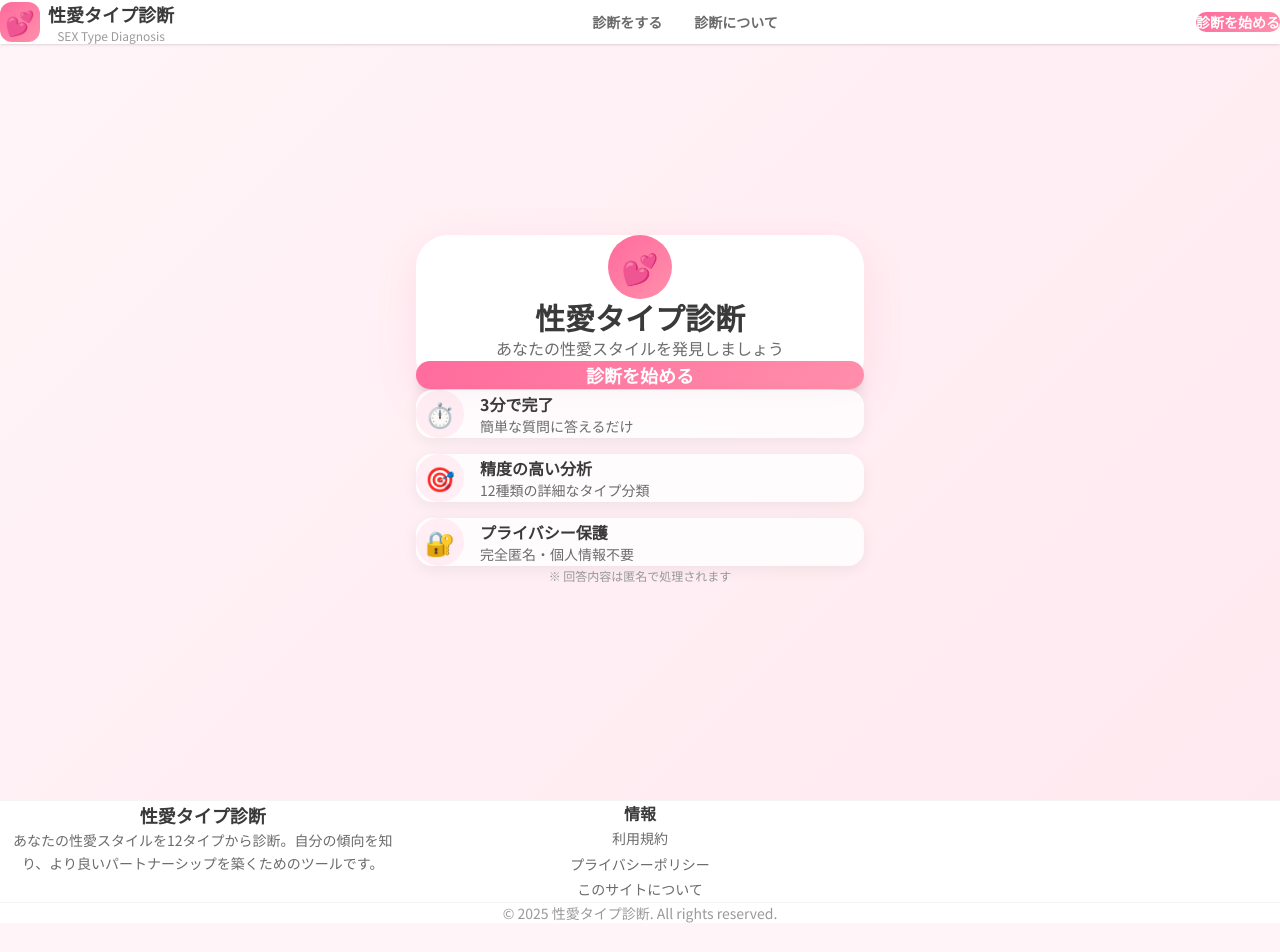
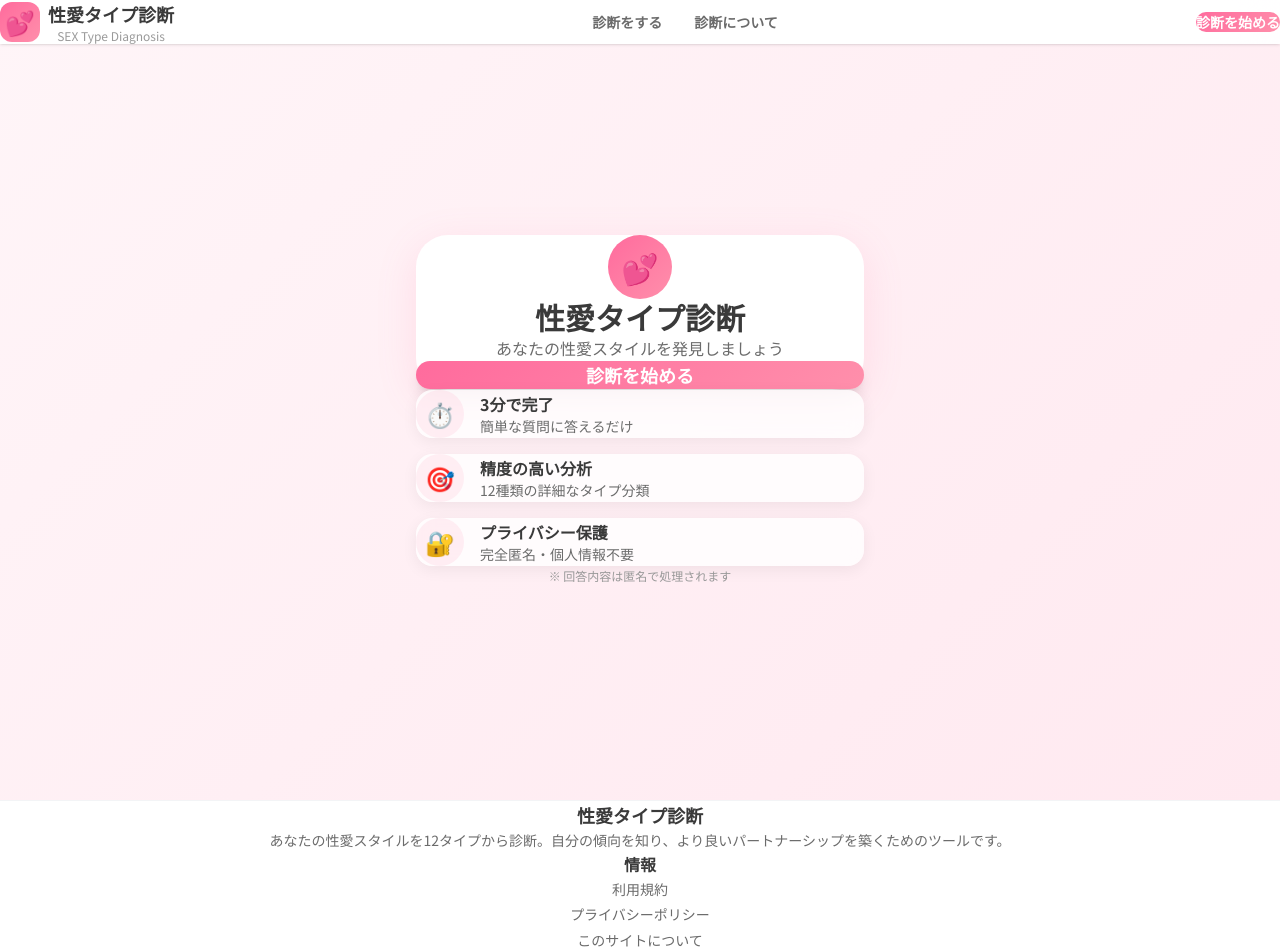
Before and after one commit to yohei-ny/shindan, a Next.js app: page / in a window 1280 px wide. Shown: the top 952 px of the page. Before the commit the page ends 923 px from the top, so only its background shows below. Built offline with nearby package versions, Linux system fonts and the light colour scheme.

Commit message:
Update Footer layout

```diff
--- a/components/Footer.tsx
+++ b/components/Footer.tsx
@@ -6,7 +6,7 @@
   return (
     <footer className="bg-white border-t border-gray-100 mt-20" style={{ margin: '0 auto', textAlign: "center" as const }}>
       <div>
-        <div className="grid grid-cols-1 sm:grid-cols-2 lg:grid-cols-3 gap-6 sm:gap-8 mb-8">
+        <div>
           {/* サービス情報 */}
           <div>
             <div className="font-bold text-lg mb-4" style={{ color: 'var(--text-primary)' }}>
```
